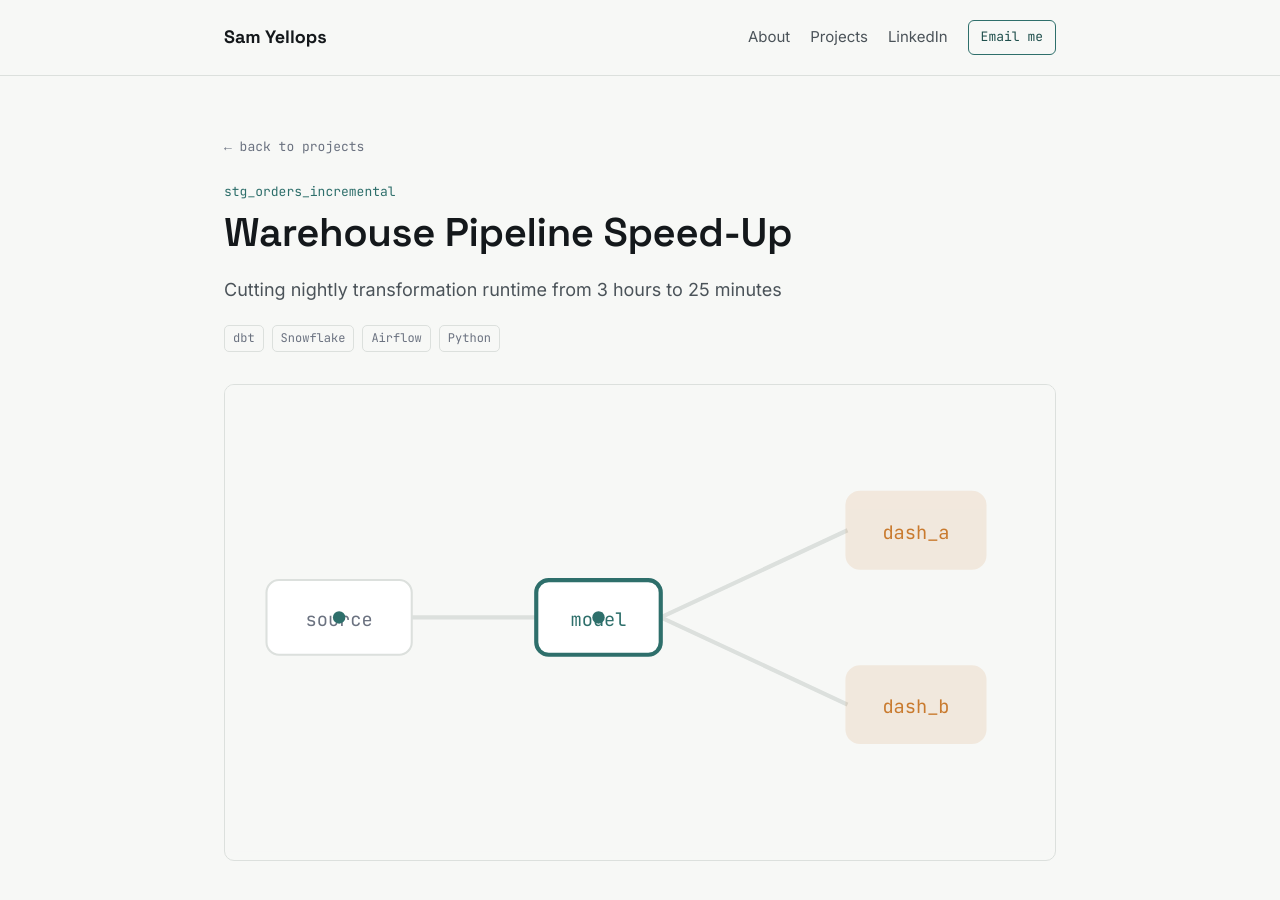
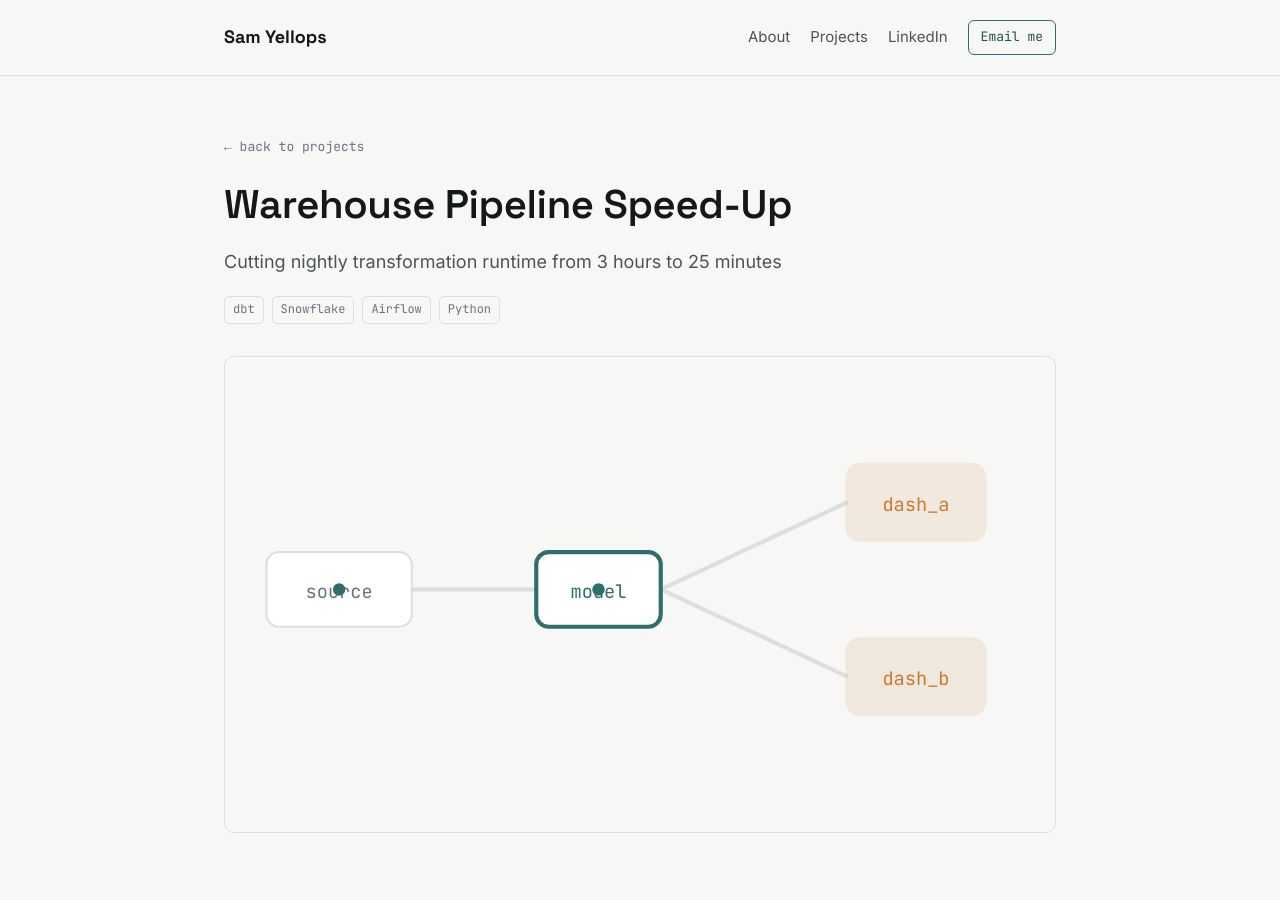
Before and after one commit to SYellops01/SYellops01.github.io, a Jekyll site: the page built from _projects/placeholder.md, in a window 1280 px wide and 900 px high. Built offline with Jekyll 4.4.1, drawn with Linux system fonts in a browser that asks for light colours.

Commit message:
Update project.html

```diff
--- a/_layouts/project.html
+++ b/_layouts/project.html
@@ -4,7 +4,6 @@ layout: default
 <div class="wrap">
   <div class="project-header">
     <a class="back-link" href="{{ '/' | relative_url }}#projects">&larr; back to projects</a>
-    <div class="project-model-name">{{ page.model_name | default: page.slug }}</div>
     <h1>{{ page.title }}</h1>
     {% if page.subtitle %}<p class="subtitle">{{ page.subtitle }}</p>{% endif %}
 
```
